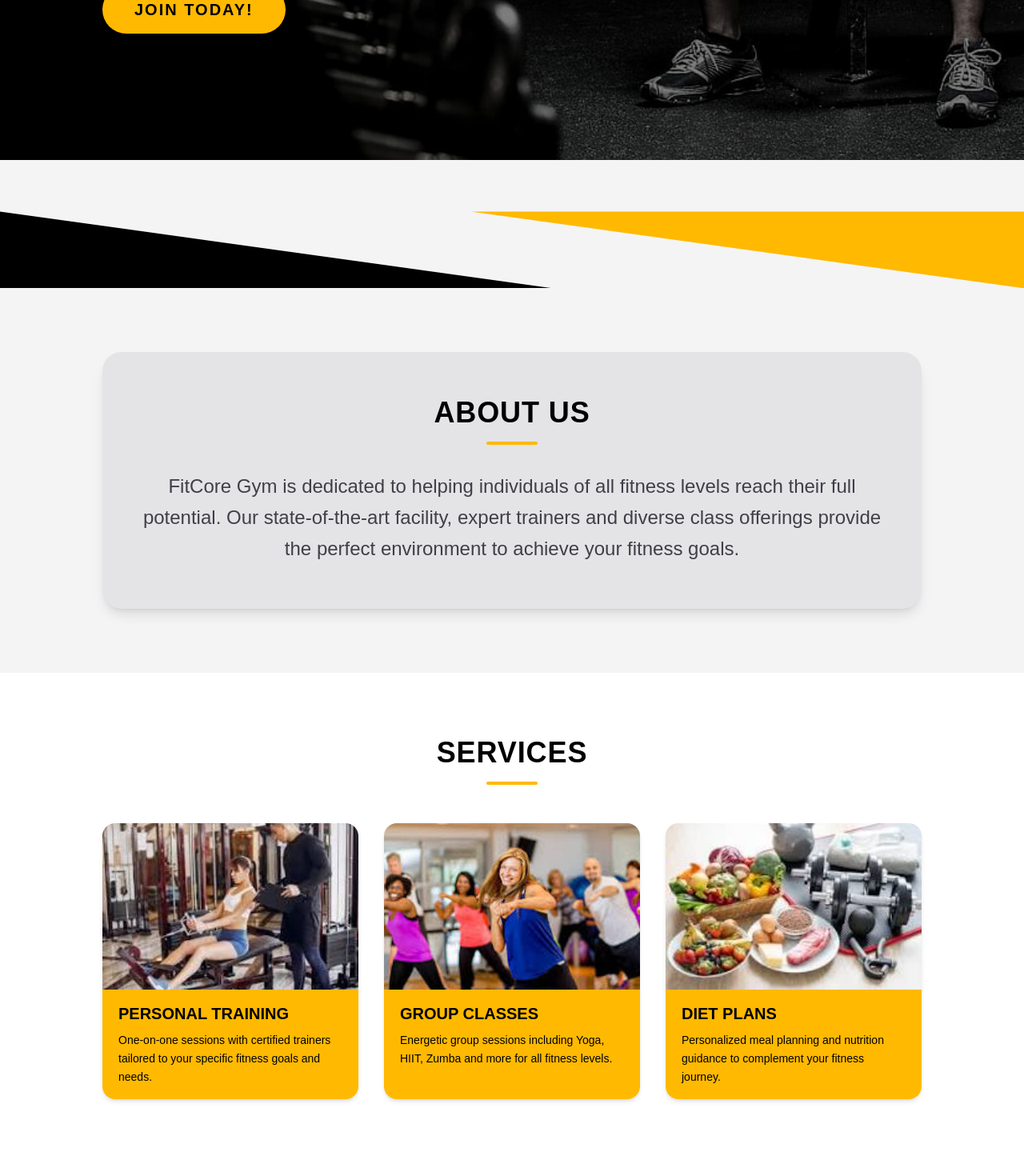
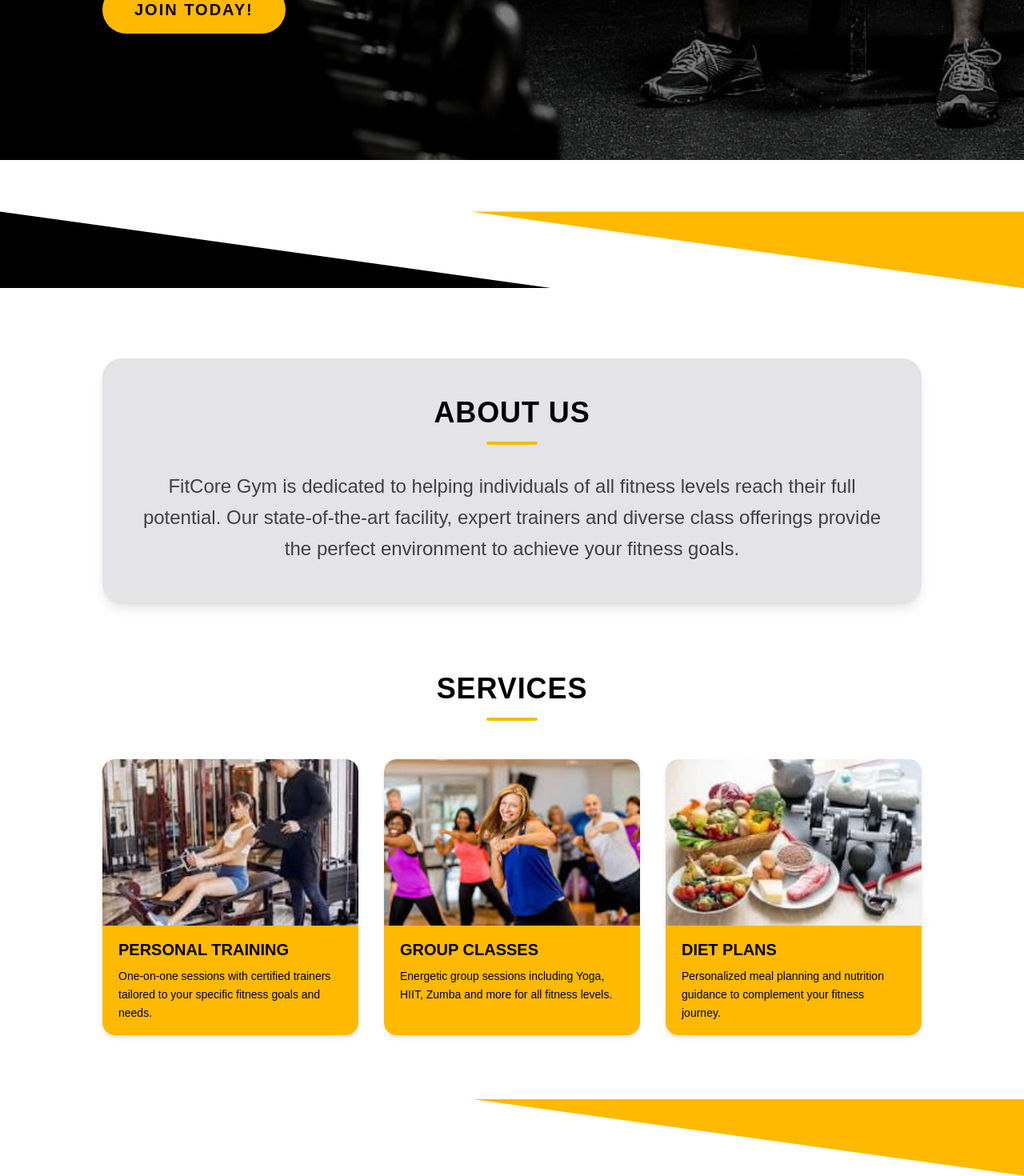
Before and after one commit to dilusha-ola/Gym-website-Fitcore, a Next.js app: page / in a window 1280 px wide. Shown: the part 731-2201 px from the top of the page at 80% size. Built offline with nearby package versions, Linux system fonts and the light colour scheme.

Commit message:
Add diagonal after services and modify serviceCard component

```diff
--- a/app/components/ServiceCard.tsx
+++ b/app/components/ServiceCard.tsx
@@ -8,7 +8,7 @@ interface ServiceCardProps {
 
 export default function ServiceCard({ path, title, description }: ServiceCardProps) {
   return (
-    <div className="rounded-2xl overflow-hidden shadow-md flex flex-col">
+    <div className="rounded-2xl overflow-hidden shadow-md flex flex-col h-full">
       {/* Card Image */}
       <div className="relative w-full h-52">
         <Image
--- a/app/page.tsx
+++ b/app/page.tsx
@@ -56,8 +56,8 @@ export default function Home() {
       </section>
 
       {/* Diagonal Section Divider */}
-      <section className="bg-zinc-100 pt-16">
-        <div className="relative w-full h-24 bg-zinc-100 overflow-hidden">
+      <section className="bg-white pt-16 pb-16">
+        <div className="relative w-full h-24 bg-white overflow-hidden">
           {/* Left black wedge */}
           <div
             className="absolute inset-0 bg-black"
@@ -72,8 +72,8 @@ export default function Home() {
       </section>
 
       {/* About Us Section */}
-      <section className="bg-zinc-100 py-20 px-6">
-        <div className="max-w-5xl mx-auto bg-zinc-200 rounded-3xl px-12 py-14 text-center shadow-lg">
+      <section className="bg-white px-6 py-6">
+        <div className="max-w-5xl mx-auto bg-zinc-200 rounded-3xl px-12 py-12 text-center shadow-lg">
           <h2 className="text-4xl font-extrabold text-black uppercase tracking-wide mb-4">
             About Us
           </h2>
@@ -88,22 +88,37 @@ export default function Home() {
       </section>
 
       {/* Services Section */}
-      <section className="bg-white py-20 px-6">
-        <div className="max-w-5xl mx-auto">
+      <section className="bg-white py-16">
+        <div className="px-6">
           <h2 className="text-4xl font-extrabold text-black uppercase tracking-wide text-center mb-4">
             Services
           </h2>
           <div className="w-16 h-1 bg-amber-400 mx-auto mb-12 rounded-full" />
-          <div className="grid grid-cols-1 md:grid-cols-3 gap-8">
+        </div>
+        <div className="overflow-x-auto pb-4 snap-x snap-mandatory scroll-smooth">
+          <div className="flex gap-8 px-6 w-max mx-auto">
             {services.map((service) => (
-              <ServiceCard
-                key={service.title}
-                path={service.path}
-                title={service.title}
-                description={service.description}
-              />
+              <div key={service.title} className="w-80 shrink-0 snap-start">
+                <ServiceCard
+                  path={service.path}
+                  title={service.title}
+                  description={service.description}
+                />
+              </div>
             ))}
           </div>
+        </div>
+
+      </section>
+
+    {/* Diagonal Section Divider */}
+      <section className="bg-white">
+        <div className="relative w-full h-24 bg-white overflow-hidden">
+          {/* Right golden yellow wedge */}
+          <div
+            className="absolute inset-0 bg-amber-400"
+            style={{ clipPath: "polygon(46% 0, 100% 0, 100% 100%)" }}
+          />
         </div>
       </section>
     </main>
```
